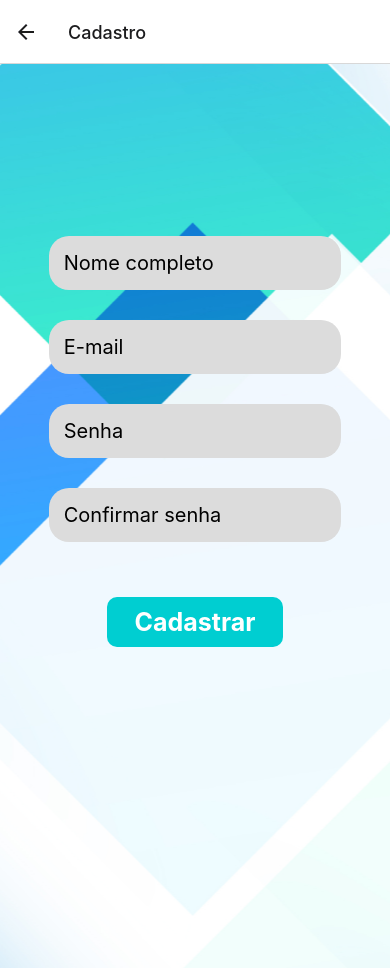
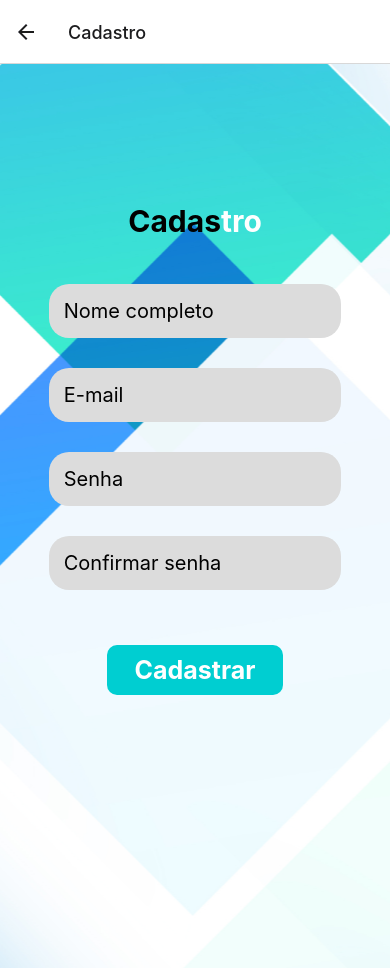
Before and after one commit to Tcc-Invest-Info/InvestInfo, a React Native app in the folder front-mobile/: screen /Cadastro in a window 390 px wide. Built offline with nearby package versions, Linux system fonts and the light colour scheme.

Commit message:
Ajustes layout das telas

```diff
--- a/front-mobile/App.js
+++ b/front-mobile/App.js
@@ -17,7 +17,7 @@ export default function App(){
           <Stack.Navigator initialRouteName="Login">
               <Stack.Screen name= "Login" component={Login}/>
               <Stack.Screen name= "Cadastro" component={Cadastro}/>
-              <Stack.Screen name= "EsqSenha" component={EsqSenha}/>
+              <Stack.Screen name= "Redefinir senha" component={EsqSenha}/>
               <Stack.Screen name= "Menu" component={Menu}/>
               <Stack.Screen name= "Conceitos" component={Chat}/>
               <Stack.Screen name= "Noticias" component={Noticias}/>
--- a/front-mobile/src/pages/Cadastro/index.js
+++ b/front-mobile/src/pages/Cadastro/index.js
@@ -26,6 +26,11 @@ export default function Cadastrar ({navigation}){
     return(
         <ImageBackground
             source={backgroundImage} style={styles.backgorund}>
+                    <View
+                        style={styles.ct_Cadastro}>
+                         <Text style={styles.text_Cadas}>Cadas</Text>
+                         <Text style={styles.text_tro}>tro</Text>
+                    </View>
                     <TextInput
                         style={styles.input}
                         placeholder='Nome completo'/>
--- a/front-mobile/src/pages/Cadastro/styles.js
+++ b/front-mobile/src/pages/Cadastro/styles.js
@@ -7,6 +7,23 @@ const styles = StyleSheet.create({
         alignItems:'center',
         justifyContent:'center',
         resizeMode:'cover',
+    },
+    ct_Cadastro:{
+        flexDirection:'row',
+        justifyContent:'center'
+    },
+    text_Cadas:{
+        fontSize:30,
+        fontWeight:'bold',
+        color:'black',
+        marginVertical:30
+
+    },
+    text_tro:{
+        fontSize:30,
+        fontWeight:'bold',
+        color:'#fff',
+        marginVertical:30
     },
     container:{
         alignItems:'center',
--- a/front-mobile/src/pages/EsqSenha/index.js
+++ b/front-mobile/src/pages/EsqSenha/index.js
@@ -28,18 +28,13 @@ export default function EsqSenha ({navigation}){
         <ImageBackground
             source={backgroundImage} style={styles.backgorund}>
                 <View
-                    style={styles.container}>
+                    style={styles.ct_Central}>
+                        <Text
+                            style={styles.text_email}>
+                                Enviar senha para meu E-mail</Text>
                         <TextInput
                              style={styles.input}
                              placeholder='Informe seu email'/>
-                </View>
-
-                    <Text
-                        style={styles.text_email}>
-                        Uma nova senha sera enviada para seu email
-                    </Text>
-                <View
-                    style={styles.container}>
                         <TouchableOpacity
                         onPress={()=> cadatroAlert()}
                             style={styles.bt_redefinir}>
--- a/front-mobile/src/pages/EsqSenha/styles.js
+++ b/front-mobile/src/pages/EsqSenha/styles.js
@@ -1,48 +1,45 @@
 import {StyleSheet, Dimensions} from  'react-native'
 
 const styles = StyleSheet.create({
-    ct_bt_voltar:{
-        alignItems:'flex-start',
-        justifyContent:'center',
-        height:'20%'
-    },
-    ion_back:{
-        marginLeft:20
-    },
     backgorund:{
         flex:1,
         width:'100%',
         justifyContent:'center',
+        alignItems:'center',
         resizeMode:'cover',
     },
-    container:{
-        flex:1,
+    ct_Central:{
+        backgroundColor:'#fff',
+        width:'80%',
+        height:'30%',
+        borderRadius:30,
         alignItems:'center',
-        justifyContent:'center',
+        justifyContent:'center'
+    },
+    text_email:{
+        fontSize:15,
+        textAlign:'center',
+        fontWeight:'bold',
+        marginHorizontal:50,
+        marginVertical:10,
+        width:'90%',
     },
     input:{
-        fontSize:20,
-        width:'75%',
+        fontSize:15,
+        width:'90%',
         backgroundColor: '#DCDCDC',
-        padding:15,
-        margin:20,
-        borderRadius:20
-    },
-    text_email:{
-        fontSize:20,
-        textAlign:'center',
-        fontWeight:'bold',
-        marginHorizontal:50
-
+        padding:10,
+        borderRadius:20,
+        marginVertical:10
     },
     bt_redefinir:{
         alignItems:'center',
         justifyContent:'center',
         backgroundColor:'#00CED1',
-        width: '60%',
+        width:'90%',
         height: 50,
         borderRadius:10,
-        marginTop:50
+        marginVertical:10
     },
     text_redefinir:{
         fontSize:25,
--- a/front-mobile/src/pages/Login/index.js
+++ b/front-mobile/src/pages/Login/index.js
@@ -15,6 +15,11 @@ export default function Login ({ navigation }){
         <ImageBackground
             source={backgroundImage} style={styles.backgorund}>
                 <View
+                    style={styles.ct_Login}>
+                    <Text style={styles.text_Log}>Log</Text>
+                    <Text style={styles.text_in}>in</Text>
+                </View>
+                <View
                     style={styles.container}>
                     <TextInput
                         style={styles.input}
@@ -27,7 +32,7 @@ export default function Login ({ navigation }){
                 <View
                     style={styles.ct_esq_senha}>
                         <TouchableOpacity
-                            onPress={()=> navigation.navigate('EsqSenha')}>
+                            onPress={()=> navigation.navigate('Redefinir senha')}>
                             <Text
                                 style={styles.bt_esq_senha}>Esqueci minha senha</Text>
                         </TouchableOpacity>
--- a/front-mobile/src/pages/Login/styles.js
+++ b/front-mobile/src/pages/Login/styles.js
@@ -6,6 +6,22 @@ const styles = StyleSheet.create({
         width:'100%',
         justifyContent:'center',
         resizeMode:'cover',
+    },
+    ct_Login:{
+        flexDirection:'row',
+        justifyContent:'center'
+    },
+    text_Log:{
+        fontSize:30,
+        fontWeight:'bold',
+        color:'black',
+        marginVertical:30
+    },
+    text_in:{
+        fontSize:30,
+        fontWeight:'bold',
+        color:'#fff',
+        marginVertical:30
     },
     container:{
         alignItems:'center',
```
Lines whose indentation alone changed are shown as unchanged.
